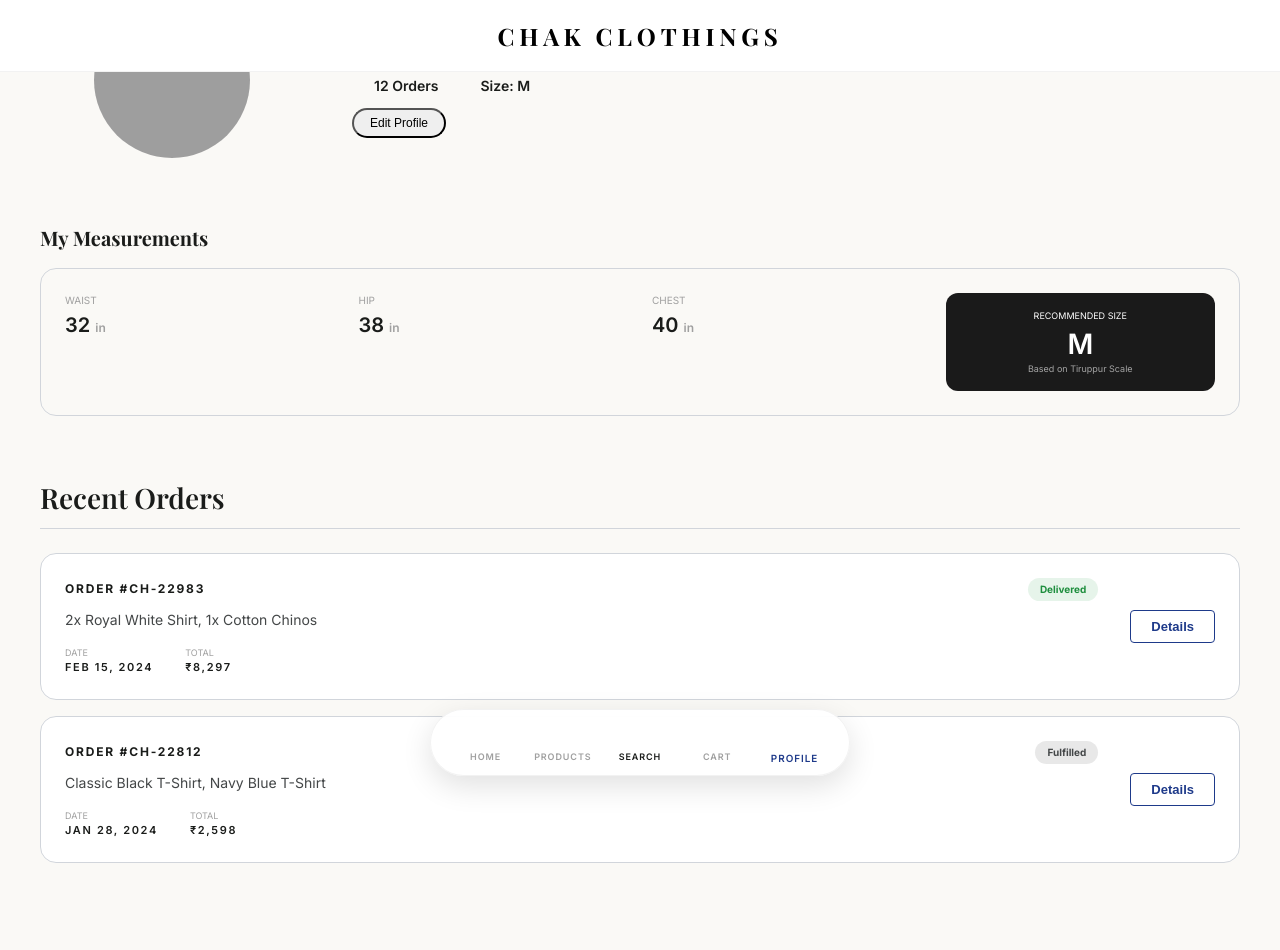
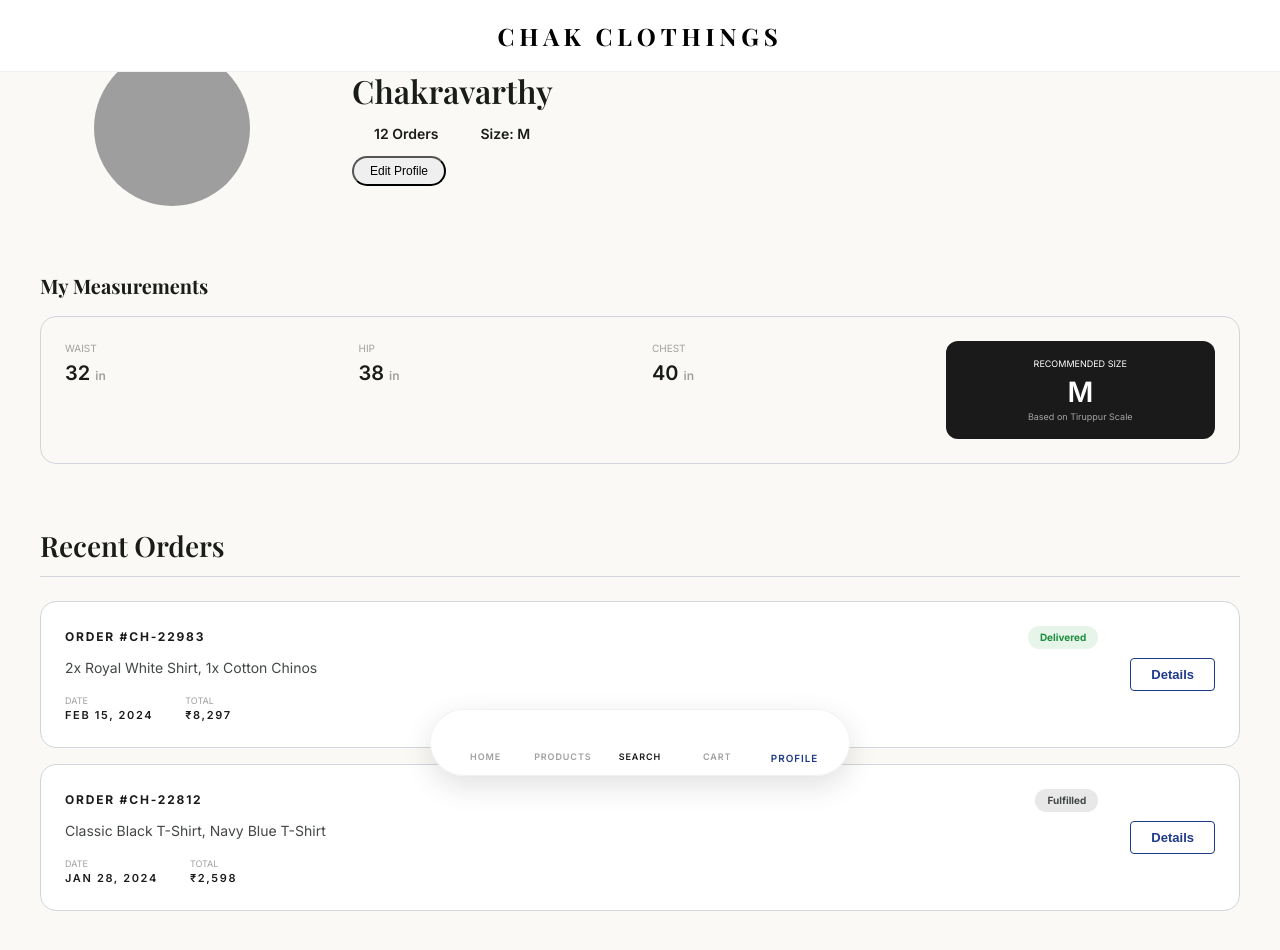
Before and after one commit to luckycelestial/chak-clothings, a Next.js app in the folder app/: page /my_profile in a window 1280 px wide. Shown: the top 950 px of the page. Built offline with nearby package versions, Linux system fonts and the light colour scheme; grey boxes are pictures that could not be loaded.

Commit message:
Fix Vercel deployment and adjust UI gaps: add root package.json and restore moderate padding to prevent content overlap

```diff
--- a/app/src/app/my_profile/page.tsx
+++ b/app/src/app/my_profile/page.tsx
@@ -13,7 +13,7 @@
   }, []);
 
   return (
-    <div className="container animate-fade-in" style={{ paddingTop: '0px', paddingBottom: '120px' }}>
+    <div className="container animate-fade-in" style={{ paddingTop: '48px', paddingBottom: '120px' }}>
       {/* User Profile Header */}
       <section style={{
         display: 'grid',
--- a/app/src/app/products/page.tsx
+++ b/app/src/app/products/page.tsx
@@ -73,7 +73,7 @@
   );
 
   return (
-    <div className="container animate-fade-in" style={{ paddingTop: '0px', paddingBottom: '160px' }}>
+    <div className="container animate-fade-in" style={{ paddingTop: '48px', paddingBottom: '160px' }}>
       <div style={{
         marginBottom: isMobile ? '32px' : '48px',
         display: 'flex',
--- a/app/src/app/shopping_bag/page.tsx
+++ b/app/src/app/shopping_bag/page.tsx
@@ -33,7 +33,7 @@
   }, []);
 
   return (
-    <div className="container animate-fade-in" style={{ paddingTop: '0px' }}>
+    <div className="container animate-fade-in" style={{ paddingTop: '48px' }}>
       <div style={{ marginBottom: isMobile ? '32px' : '48px' }}>
         <h1 className="text-h1" style={{ marginBottom: '8px' }}>Shopping Bag</h1>
         <p className="text-body-reg" style={{ color: 'var(--on-surface-variant)' }}>Review your premium selections from our heritage collection.</p>
```
Also changed, not shown: package.json (added, +11 -0 lines).
